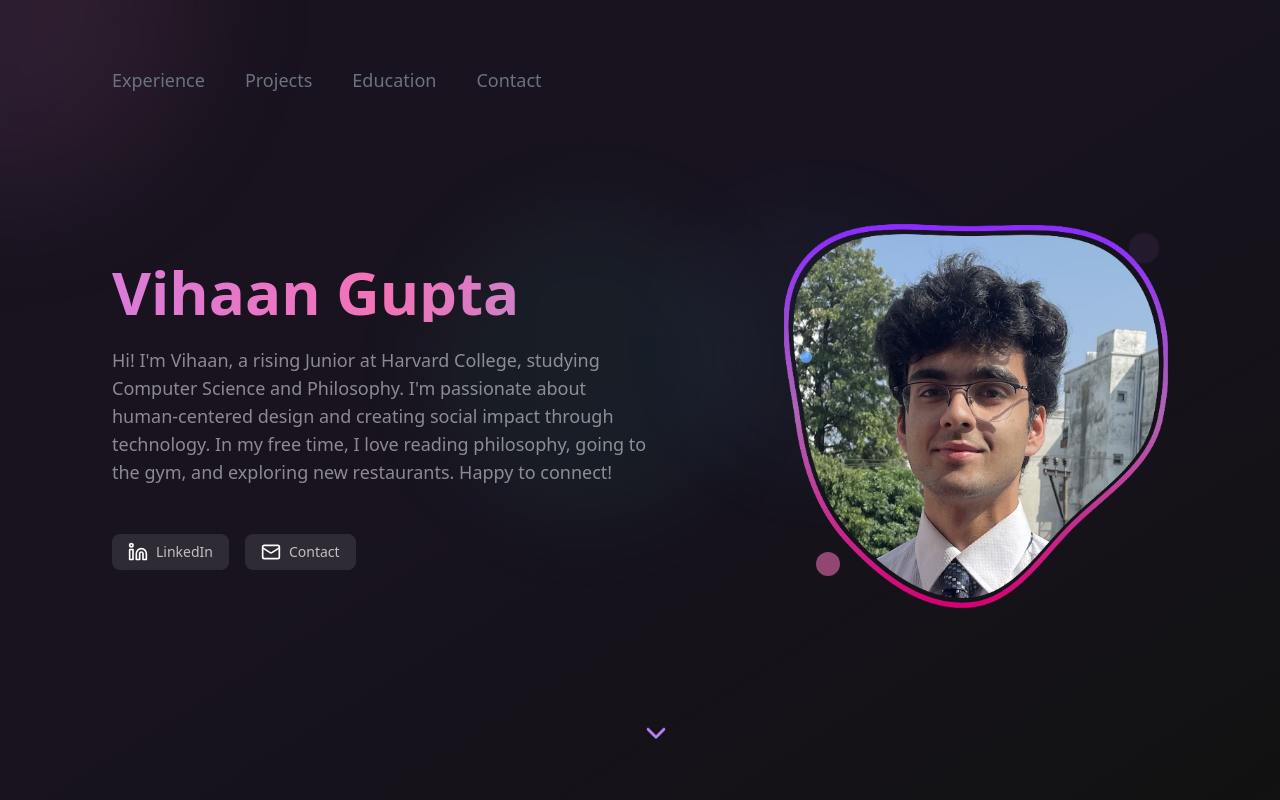
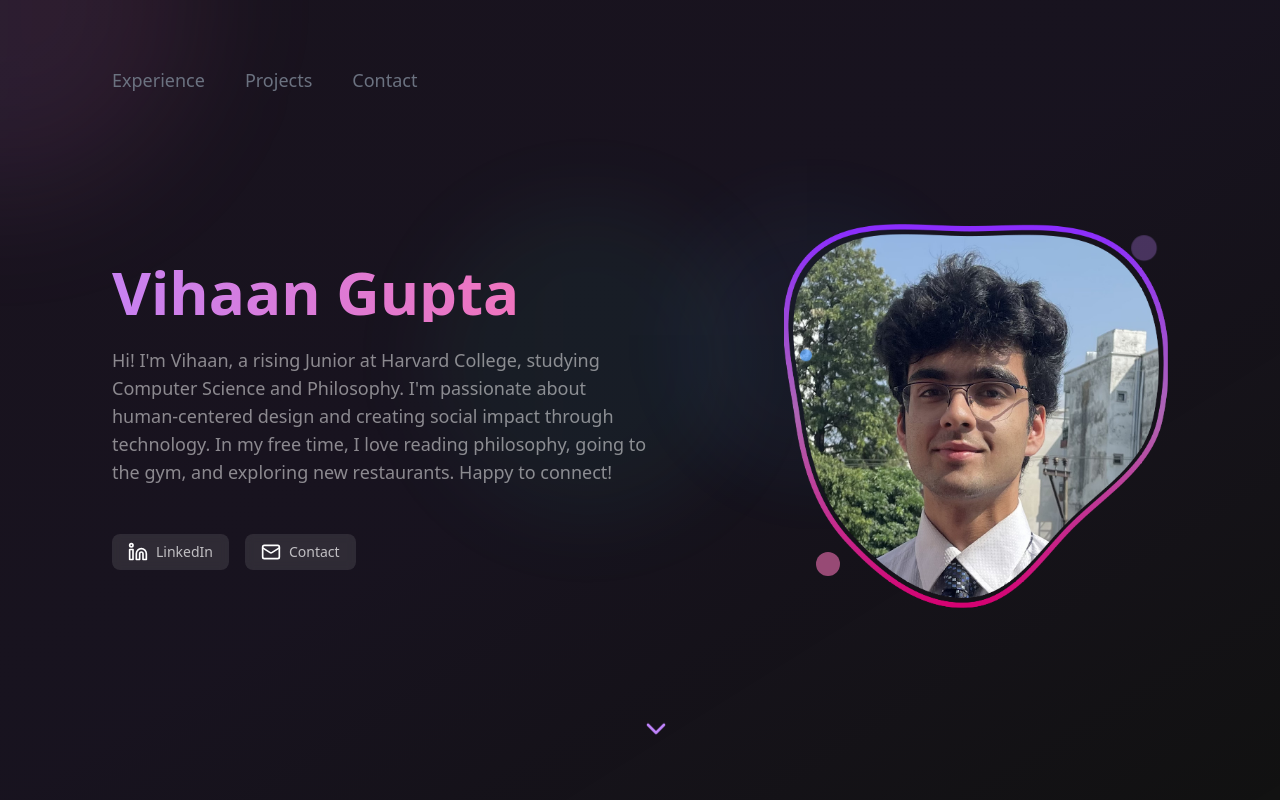
Before and after one commit to vihaann06/personal-portfolio, a React (Create React App) app: page / in a window 1280 px wide. Shown: the top 800 px of the page. Built offline with nearby package versions, Linux system fonts and the light colour scheme.

Commit message:
added notion face, removed education

```diff
--- a/src/App.tsx
+++ b/src/App.tsx
@@ -5,7 +5,6 @@ import Projects from './components/Projects';
 import Contact from './components/Contact';
 import Footer from './components/Footer';
 import Experience from './components/Experience';
-import Education from './components/Education';
 
 const Portfolio = () => {
   const [mousePosition, setMousePosition] = useState({ x: 0, y: 0 });
@@ -26,7 +25,7 @@ const Portfolio = () => {
       {/* Animated Background */}
       <div className="fixed inset-0 overflow-hidden pointer-events-none">
         <div
-          className="absolute w-96 h-96 bg-gradient-to-r from-purple-400/10 to-pink-400/10 rounded-full blur-3xl transition-all duration-100 ease-out"
+          className="absolute w-96 h-96 bg-gradient-to-r from-purple-400/10 to-pink-400/10 rounded-full blur-3xl transition-all duration-0 ease-out"
           style={{
             left: mousePosition.x - 192,
             top: mousePosition.y - 192,
@@ -48,9 +47,6 @@ const Portfolio = () => {
       {/* Projects Section */}
       <Projects />
 
-      {/* Education Section */}
-      <Education />
-
       {/* Contact Section */}
       <Contact />
 
--- a/src/components/Hero.tsx
+++ b/src/components/Hero.tsx
@@ -38,10 +38,10 @@ const Hero: React.FC = () => {
 
           {/* Profile Picture - Right Side */}
           <div className="flex-shrink-0 relative">
-            <div className="relative group">
-              <div className="absolute"></div>
-
-              <div className="relative w-56 h-56 md:w-[20rem] md:h-[20rem] lg:w-[24rem] lg:h-[24rem] group">
+            <div className="relative group perspective-1000">
+              <div className="relative w-56 h-56 md:w-[20rem] md:h-[20rem] lg:w-[24rem] lg:h-[24rem] transition-transform duration-700 transform-style-preserve-3d group-hover:rotate-y-180">
+                {/* Front Side - Original Image */}
+                <div className="absolute inset-0 backface-hidden">
                   <img
                     src="/images/Group 3.png"
                     alt="Vihaan Gupta"
@@ -51,6 +51,16 @@ const Hero: React.FC = () => {
                   <div className="absolute top-4 right-4 w-4 h-4 bg-purple-400 rounded-full animate-ping opacity-75"></div>
                   <div className="absolute bottom-8 left-8 w-6 h-6 bg-pink-400 rounded-full animate-pulse opacity-60"></div>
                   <div className="absolute top-1/3 left-4 w-3 h-3 bg-blue-400 rounded-full animate-bounce opacity-80"></div>
+                </div>
+
+                {/* Back Side - Notion Face */}
+                <div className="absolute inset-0 backface-hidden rotate-y-180">
+                  <img
+                    src="/images/my-notion-face-transparent.png"
+                    alt="Vihaan Gupta - Notion Style"
+                    className="w-full h-full object-cover scale-120"
+                  />
+                </div>
               </div>
             </div>
           </div>
--- a/src/components/Navigation.tsx
+++ b/src/components/Navigation.tsx
@@ -6,7 +6,7 @@ const Navigation: React.FC = () => {
       <div className="max-w-6xl mx-auto px-4 sm:px-8 lg:px-12">
         <div className="flex items-center justify-between h-16">
           <div className="flex items-center space-x-10">
-            {['Experience', 'Projects', 'Education', 'Contact'].map((item) => (
+            {['Experience', 'Projects', 'Contact'].map((item) => (
               <a
                 key={item}
                 href={`#${item.toLowerCase()}`}
--- a/src/index.css
+++ b/src/index.css
@@ -11,3 +11,21 @@
     @apply antialiased;
   }
 }
+
+@layer utilities {
+  .perspective-1000 {
+    perspective: 1000px;
+  }
+
+  .transform-style-preserve-3d {
+    transform-style: preserve-3d;
+  }
+
+  .backface-hidden {
+    backface-visibility: hidden;
+  }
+
+  .rotate-y-180 {
+    transform: rotateY(180deg);
+  }
+}
```
Lines whose indentation alone changed are shown as unchanged.
